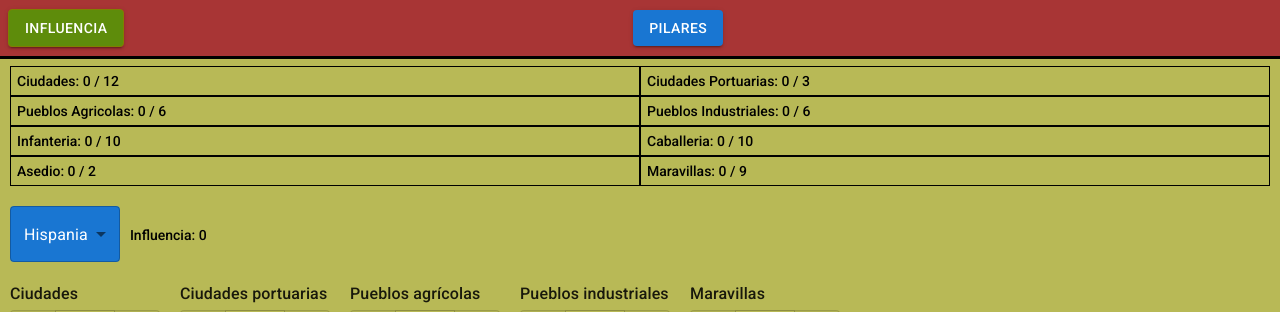
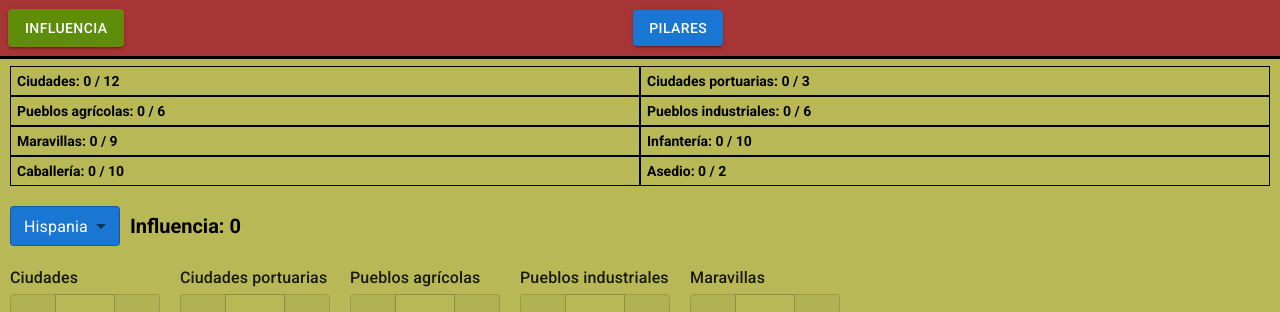
Before and after one commit to FedeGB/mosaic-webapp, a React (Vite) app: page /mosaic-webapp/influence in a window 1280 px wide. Shown: the top 312 px of the page. Built offline with nearby package versions, Linux system fonts and the light colour scheme; some icons are missing.

Commit message:
css: style updates

```diff
--- a/src/components/RegionInfluence/RegionInfluence.module.scss
+++ b/src/components/RegionInfluence/RegionInfluence.module.scss
@@ -4,7 +4,8 @@
     gap: 10px;
 
     &-title {
-        color: rgb(168, 53, 53);
+        align-items: center;
+        display: flex;
         font-family: 'Roboto';
         font-size: 20px;
         font-weight: 600;
@@ -12,9 +13,6 @@
 
         &-influence {
             color: black;
-            font-family: 'Roboto';
-            font-size: 14px;
-            font-weight: 500;
             margin-left: 10px;
         }
     }
--- a/src/components/RegionSelect/RegionSelect.tsx
+++ b/src/components/RegionSelect/RegionSelect.tsx
@@ -20,6 +20,7 @@ const RegionSelect = ({ handleOnChange, value }: RegionSelectProps) => {
           value={value}
           onChange={handleOnChange}
           autoWidth
+          size='small'
           sx={{
             backgroundColor: '#1976d2',
             color: 'white',
--- a/src/components/TotalsInRegions/TotalsInRegions.module.scss
+++ b/src/components/TotalsInRegions/TotalsInRegions.module.scss
@@ -8,9 +8,12 @@
     grid-row-gap: 0px;
     font-family: 'Roboto';
     font-size: 14px;
-    font-weight: 500;
+    font-weight: 600;
 
     .total {
+        border: 1px solid black;
+        padding: 6px;
+
         &:nth-child(1) {
             grid-area: 1 / 1 / 2 / 3;
         }
@@ -35,7 +38,5 @@
         &:nth-child(8) {
             grid-area: 4 / 3 / 5 / 5;
         }
-        border: 1px solid black;
-        padding: 6px;
     }
 }
--- a/src/components/TotalsInRegions/TotalsInRegions.tsx
+++ b/src/components/TotalsInRegions/TotalsInRegions.tsx
@@ -11,14 +11,23 @@ interface TotalsInRegionsProps {
 const TotalsInRegions = ({totals}: TotalsInRegionsProps) => {
     return (
         <div className={styles['wrapper']}>
-            <span className={styles['total']}>Ciudades: {totals[locations.CIUDADES.label]} / {locations.CIUDADES.max}</span>
-            <span className={styles['total']}>Ciudades Portuarias: {totals[locations.CIUDADES_PORTUARIAS.label]} / {locations.CIUDADES_PORTUARIAS.max}</span>
-            <span className={styles['total']}>Pueblos Agricolas: {totals[locations.PUEBLOS_AGRICOLAS.label]} / {locations.PUEBLOS_AGRICOLAS.max}</span>
-            <span className={styles['total']}>Pueblos Industriales: {totals[locations.PUEBLOS_INDUSTRIALES.label]} / {locations.PUEBLOS_INDUSTRIALES.max}</span>
-            <span className={styles['total']}>Infanteria: {totals[units.INFANTERIA.label]} / {units.INFANTERIA.max}</span>
-            <span className={styles['total']}>Caballeria: {totals[units.CABALLERIA.label]} / {units.CABALLERIA.max}</span>
-            <span className={styles['total']}>Asedio: {totals[units.ASEDIO.label]} / {units.ASEDIO.max}</span>
-            <span className={styles['total']}>Maravillas: {totals[locations.MARAVILLAS.label]} / {locations.MARAVILLAS.max}</span>
+            {Object.keys(locations).map((location) => {
+                const label = locations[location as keyof typeof locations].label;
+                const max = locations[location as keyof typeof locations].max;
+                return (
+                    <span className={styles['total']}>{label}: {totals[label]} / {max}</span>
+                )
+            })}
+            {Object.keys(units).map((unit) => {
+                if (unit === 'EXTRA') {
+                    return null;
+                }
+                const label = units[unit as keyof typeof units].label;
+                const max = units[unit as keyof typeof units].max;
+                return (
+                    <span className={styles['total']}>{label}: {totals[label]} / {max}</span>
+                )
+            })}
         </div>
     )
 }
```
